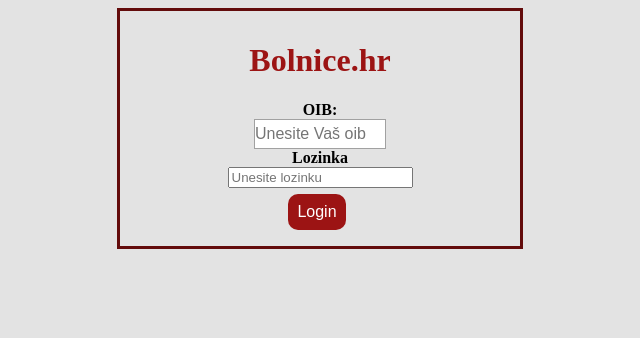
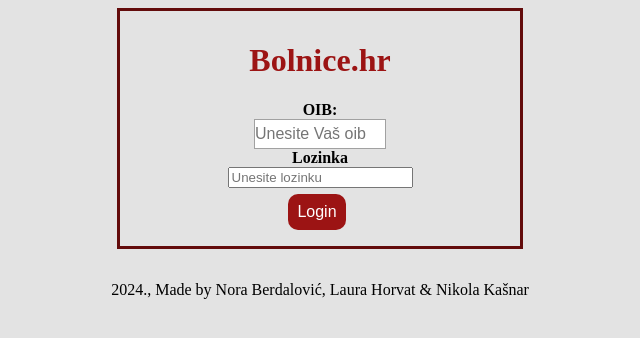
Before and after one commit to ring-bearer/nbp, a PHP site: page / in a window 1280 px wide. Shown: the top 338 px of the page, without its empty margins (320-960 px from the left). Run offline with PHP 8.4, Linux system fonts and the light colour scheme; some libraries are stand-ins or nearby versions.

Commit message:
Dodan najbitniji dio projekta

```diff
--- a/style/style.css
+++ b/style/style.css
@@ -152,3 +152,8 @@ button{
   cursor: pointer;
   float: right;
 }
+
+.container {
+  padding: 16px;
+  text-align: center;
+}
--- a/view/_footer.php
+++ b/view/_footer.php
@@ -1 +1,5 @@
-</body></html>
+<p class="container">2024., Made by Nora Berdalović, Laura Horvat & Nikola Kašnar</p>
+
+</body>
+
+</html>
```
